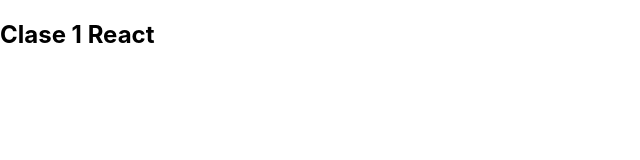
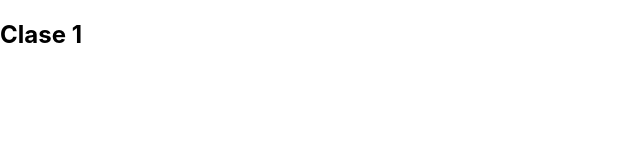
Before and after one commit to Academia-Numen/0222-react-clases, a JavaScript app: page / in a window 1280 px wide. Shown: the top 160 px of the page, without its empty margins (0-640 px from the left). Built offline with nearby package versions, Linux system fonts and the light colour scheme; the HTML template or start-up script is replaced by a standard one.

Commit message:
clase 1: introducción a JSX

```diff
--- a/src/App.js
+++ b/src/App.js
@@ -2,8 +2,12 @@ import './App.css';
 
 function App() {
 
+  const numeroDeClase = 1;
+
   return (
-    <h2>Clase 1 React</h2>
+    <>
+      <h2>Clase {numeroDeClase}</h2>
+    </>
   );
 }
 
```
